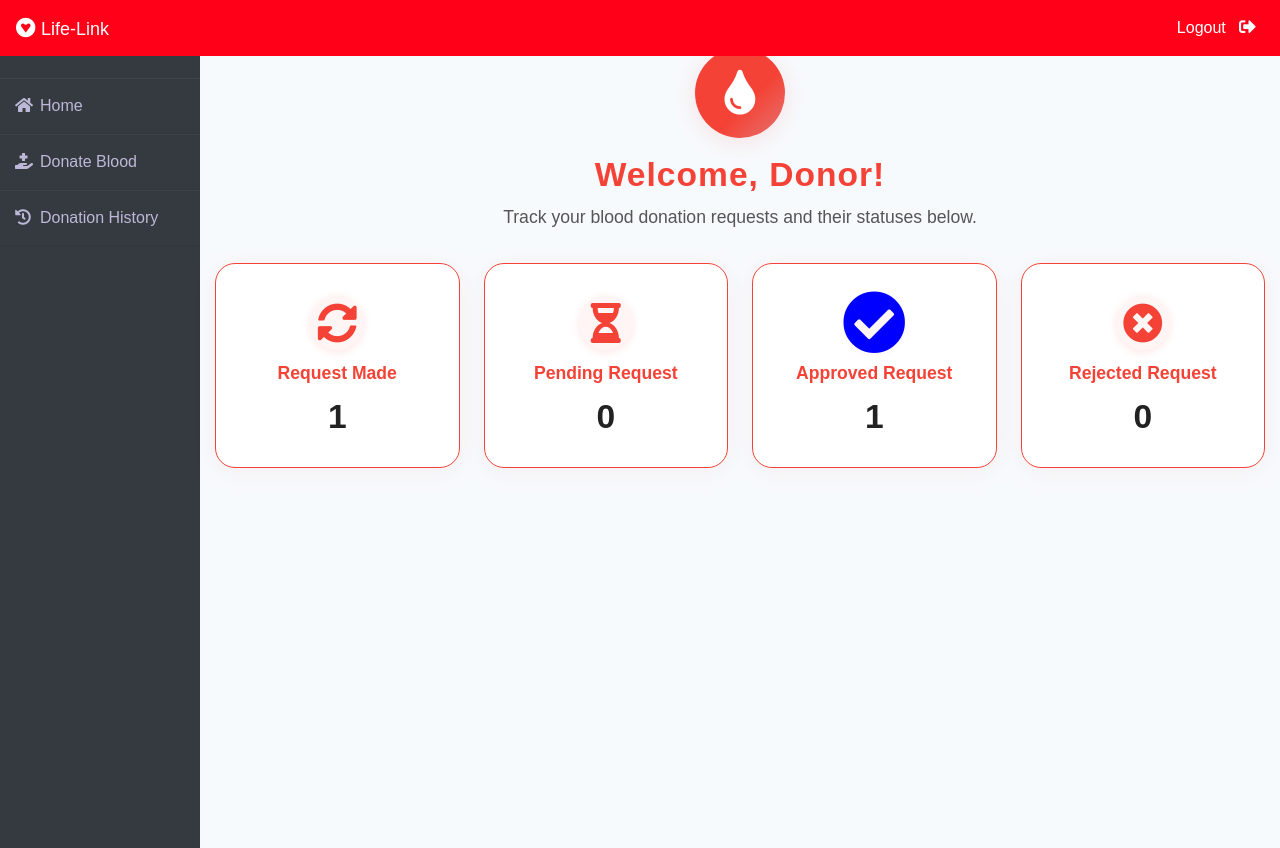
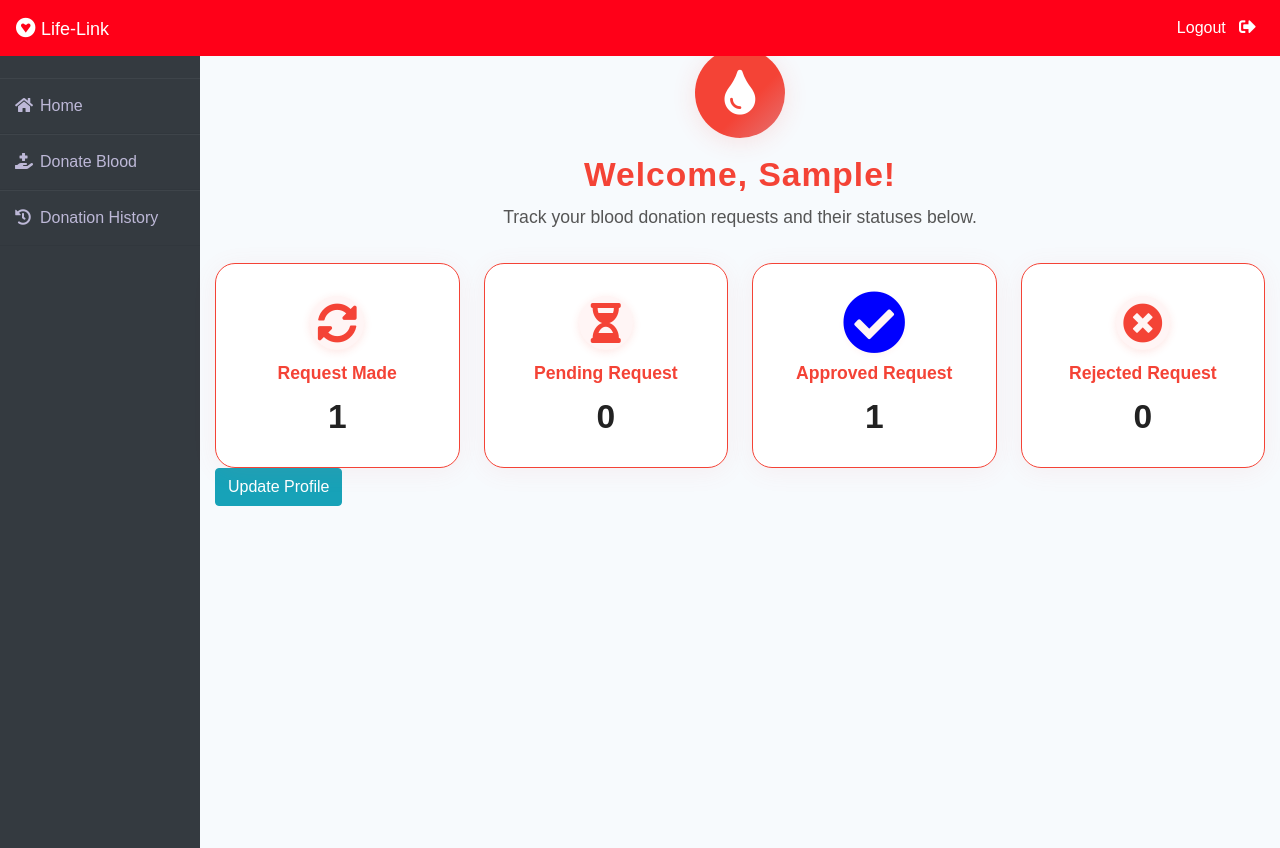
Before and after one commit to praditacodes/Life_Link, a Django app: page /donor/donor-dashboard in a window 1280 px wide. Run offline with Django 3.2, Linux system fonts and the light colour scheme; a user stored in the database is signed in; tables that the repository leaves empty hold one stand-in row (values such as "Sample post"); some libraries are stand-ins or nearby versions.

Commit message:
initial committtttt

```diff
--- a/bloodbankmanagement/settings.py
+++ b/bloodbankmanagement/settings.py
@@ -11,6 +11,7 @@ https://docs.djangoproject.com/en/3.0/ref/settings/
 """
 
 import os
+from dotenv import load_dotenv
 
 # Build paths inside the project like this: os.path.join(BASE_DIR, ...)
 BASE_DIR = os.path.dirname(os.path.dirname(os.path.abspath(__file__)))
@@ -156,3 +157,7 @@ try:
     from .local_settings import *
 except ImportError:
     pass
+
+load_dotenv()
+
+AUTH_USER_MODEL = 'blood.CustomUser'
--- a/bloodbankmanagement/urls.py
+++ b/bloodbankmanagement/urls.py
@@ -35,14 +35,12 @@ urlpatterns = [
     path('admin-blood', views.admin_blood_view,name='admin-blood'),
     path('admin-donor', views.admin_donor_view,name='admin-donor'),
     path('admin-patient', views.admin_patient_view,name='admin-patient'),
-    path('update-donor/<int:pk>', views.update_donor_view,name='update-donor'),
     path('delete-donor/<int:pk>', views.delete_donor_view,name='delete-donor'),
-    path('admin-request', views.admin_request_view,name='admin-request'),
-    path('update-patient/<int:pk>', views.update_patient_view,name='update-patient'),
     path('delete-patient/<int:pk>', views.delete_patient_view,name='delete-patient'),
     path('admin-donation', views.admin_donation_view,name='admin-donation'),
     path('approve-donation/<int:pk>', views.approve_donation_view,name='approve-donation'),
     path('reject-donation/<int:pk>', views.reject_donation_view,name='reject-donation'),
+    path('admin-request', views.admin_request_view,name='admin-request'),
     path('admin-request-history', views.admin_request_history_view,name='admin-request-history'),
     path('update-approve-status/<int:pk>', views.update_approve_status_view,name='update-approve-status'),
     path('update-reject-status/<int:pk>', views.update_reject_status_view,name='update-reject-status'),
--- a/donor/models.py
+++ b/donor/models.py
@@ -2,9 +2,15 @@ from django.db import models
 from django.conf import settings
 
 class Donor(models.Model):
+    BLOOD_GROUP_CHOICES = [
+        ('O+', 'O+'), ('O-', 'O-'),
+        ('A+', 'A+'), ('A-', 'A-'),
+        ('B+', 'B+'), ('B-', 'B-'),
+        ('AB+', 'AB+'), ('AB-', 'AB-'),
+    ]
     user = models.OneToOneField(settings.AUTH_USER_MODEL, on_delete=models.CASCADE)
     profile_pic= models.ImageField(upload_to='profile_pic/Donor/',null=True,blank=True)
-    bloodgroup=models.CharField(max_length=10)
+    bloodgroup=models.CharField(max_length=10, choices=BLOOD_GROUP_CHOICES)
     age = models.PositiveIntegerField(null=True, blank=True)
     address = models.CharField(max_length=40)
     mobile = models.CharField(max_length=20,null=False)
--- a/donor/urls.py
+++ b/donor/urls.py
@@ -9,4 +9,5 @@ urlpatterns = [
     path('donate-blood', views.donate_blood_view,name='donate-blood'),
     path('donation-history', views.donation_history_view,name='donation-history'),
     path('download-certificate/<int:donation_id>/', views.download_certificate, name='download-certificate'),
+    path('profile', views.donor_profile_view, name='donor-profile'),
 ]
--- a/donor/views.py
+++ b/donor/views.py
@@ -17,42 +17,47 @@ from geopy.distance import geodesic
 from reportlab.lib.pagesizes import A4
 from reportlab.pdfgen import canvas
 from django.http import HttpResponse
+from django.db import IntegrityError
+from django.contrib import messages
 
 def donor_signup_view(request):
-    userForm=forms.DonorUserForm()
-    donorForm=forms.DonorForm()
-    mydict={'userForm':userForm,'donorForm':donorForm}
-    if request.method=='POST':
-        userForm=forms.DonorUserForm(request.POST)
-        donorForm=forms.DonorForm(request.POST,request.FILES)
+    userForm = forms.DonorUserForm()
+    donorForm = forms.DonorForm()
+    mydict = {'userForm': userForm, 'donorForm': donorForm}
+    if request.method == 'POST':
+        userForm = forms.DonorUserForm(request.POST)
+        donorForm = forms.DonorForm(request.POST, request.FILES)
         if userForm.is_valid() and donorForm.is_valid():
-            user = userForm.save(commit=False)
-            user.set_password(userForm.cleaned_data['password'])
-            user.save()
-            donor=donorForm.save(commit=False)
-            donor.user=user
-            donor.bloodgroup=donorForm.cleaned_data['bloodgroup']
-
-            # Get location coordinates
             try:
-                geolocator = Nominatim(user_agent="blood_link")
-                location_str = f"{donor.address}, {donor.city}, {donor.state}, {donor.pincode}"
-                location = geolocator.geocode(location_str, timeout=10)
-                if location:
-                    donor.latitude = location.latitude
-                    donor.longitude = location.longitude
-            except Exception as e:
-                # Log the error or pass, but do not block registration
-                pass
-
-            donor.save()
-            my_donor_group, created = Group.objects.get_or_create(name='DONOR')
-            user.groups.add(my_donor_group)
-            user.is_staff = False
-            user.is_superuser = False
-            user.save()
-        return HttpResponseRedirect('donorlogin')
-    return render(request,'donor/donorsignup.html',context=mydict)
+                user = userForm.save(commit=False)
+                user.set_password(userForm.cleaned_data['password'])
+                user.is_staff = False
+                user.is_superuser = False
+                user.is_active = True
+                user.save()
+                my_donor_group, created = Group.objects.get_or_create(name='DONOR')
+                user.groups.add(my_donor_group)
+                donor = donorForm.save(commit=False)
+                donor.user = user
+                donor.bloodgroup = donorForm.cleaned_data['bloodgroup']
+                # Get location coordinates
+                try:
+                    geolocator = Nominatim(user_agent="blood_link")
+                    location_str = f"{donor.address}, {donor.city}, {donor.state}, {donor.pincode}"
+                    location = geolocator.geocode(location_str, timeout=10)
+                    if location:
+                        donor.latitude = location.latitude
+                        donor.longitude = location.longitude
+                except Exception as e:
+                    pass
+                donor.save()
+                messages.success(request, 'Registration successful! You can now log in.')
+                return HttpResponseRedirect('donorlogin')
+            except IntegrityError:
+                messages.error(request, 'A user with that username or email already exists.')
+        else:
+            messages.error(request, 'Please correct the errors below.')
+    return render(request, 'donor/donorsignup.html', context=mydict)
 
 
 def donor_dashboard_view(request):
@@ -76,9 +81,12 @@ def donate_blood_view(request):
     if request.method == 'POST':
         donation_form = forms.DonationForm(request.POST)
         if donation_form.is_valid():
+            if donor.age is None or donor.age == '':
+                messages.error(request, 'Your age is not set. Please contact admin to update your profile before donating.')
+                return render(request, 'donor/donate_blood.html', {'donation_form': donation_form})
             blood_donate = donation_form.save(commit=False)
             blood_donate.bloodgroup = donor.bloodgroup
-            blood_donate.age = getattr(donor, 'age', '')
+            blood_donate.age = donor.age
             blood_donate.donor = donor
             blood_donate.save()
             return HttpResponseRedirect('donation-history')
@@ -146,3 +154,16 @@ def download_certificate(request, donation_id):
     p.showPage()
     p.save()
     return response
+
+@login_required(login_url='donorlogin')
+def donor_profile_view(request):
+    donor = models.Donor.objects.get(user_id=request.user.id)
+    if request.method == 'POST':
+        form = forms.DonorForm(request.POST, request.FILES, instance=donor)
+        if form.is_valid():
+            form.save()
+            messages.success(request, 'Profile updated successfully!')
+            return redirect('donor-profile')
+    else:
+        form = forms.DonorForm(instance=donor)
+    return render(request, 'donor/donor_profile.html', {'form': form})
--- a/templates/blood/admin_donor.html
+++ b/templates/blood/admin_donor.html
@@ -26,7 +26,7 @@
                 <td>{{t.mobile}}</td>
 
                 <td class="text-right">
-                    <button class="btn btn-primary badge-pill" style="width: 80px;"><a  style="text-decoration: none;color: white;" href="{% url 'update-donor' t.id  %}">EDIT</a> </button>
+                    {# <button class="btn btn-primary badge-pill" style="width: 80px;"><a  style="text-decoration: none;color: white;" href="{% url 'update-donor' t.id  %}">EDIT</a> </button> #}
                     <button class="btn btn-danger badge-pill" style="width: 80px;"><a  style="text-decoration: none;color: white;" href="{% url 'delete-donor' t.id  %}">DELETE</a> </button>
                 </td>
             </tr>
--- a/templates/blood/admin_patient.html
+++ b/templates/blood/admin_patient.html
@@ -28,7 +28,7 @@
                 <td>{{t.mobile}}</td>
 
                 <td class="text-right">
-                    <button class="btn btn-primary badge-pill" style="width: 80px;"><a  style="text-decoration: none;color: white;" href="{% url 'update-patient' t.id  %}">EDIT</a> </button>
+                    {# <button class="btn btn-primary badge-pill" style="width: 80px;"><a  style="text-decoration: none;color: white;" href="{% url 'update-patient' t.id  %}">EDIT</a> </button> #}
                     <button class="btn btn-danger badge-pill" style="width: 80px;"><a  style="text-decoration: none;color: white;" href="{% url 'delete-patient' t.id  %}">DELETE</a> </button>
                 </td>
             </tr>
--- a/templates/donor/donor_dashboard.html
+++ b/templates/donor/donor_dashboard.html
@@ -110,7 +110,7 @@
             <div class="dashboard-avatar">
                 <i class="fas fa-tint"></i>
             </div>
-            <div class="dashboard-title">Welcome, Donor!</div>
+            <div class="dashboard-title">Welcome, {{ user.first_name }}!</div>
             <div class="dashboard-subtitle">Track your blood donation requests and their statuses below.</div>
         </div>
         <div class="stats-row">
@@ -135,6 +135,7 @@
                 <div class="stat-value">{{requestrejected}}</div>
             </div>
         </div>
+        <a href="/donor/profile" class="btn btn-info mb-3">Update Profile</a>
     </div>
 </div>
 {% endblock content %}
--- a/templates/patient/patient_dashboard.html
+++ b/templates/patient/patient_dashboard.html
@@ -59,10 +59,14 @@
         text-align: center;
     }
 </style>
+<!-- {#
 <div class="dashboard-header">
-    <h2 class="mb-1"><i class="fas fa-user-md mr-2"></i>Welcome to Your Patient Dashboard</h2>
+
     <p class="mb-0">Track your blood requests, view status, and connect with donors easily.</p>
 </div>
+#} -->
+<h2>Welcome, {{ user.first_name }}!</h2>
+<p>Track your blood requests, view status, and connect with donors easily.</p>
 <div class="container-fluid">
     <div class="row justify-content-center">
         <div class="col-md-3 col-6">
```
Also changed, not shown: blood/views.py (+7 -7 lines), templates/donor/donor_profile.html (added, +16 -0 lines), static/profile_pic/Donor/Screenshot_200.png (added), static/profile_pic/Donor/Screenshot_200_3hsRkbF.png (added), static/profile_pic/Patient/Screenshot_200_SyktHr8.png (added), static/profile_pic/Patient/Screenshot_206.png (added).
